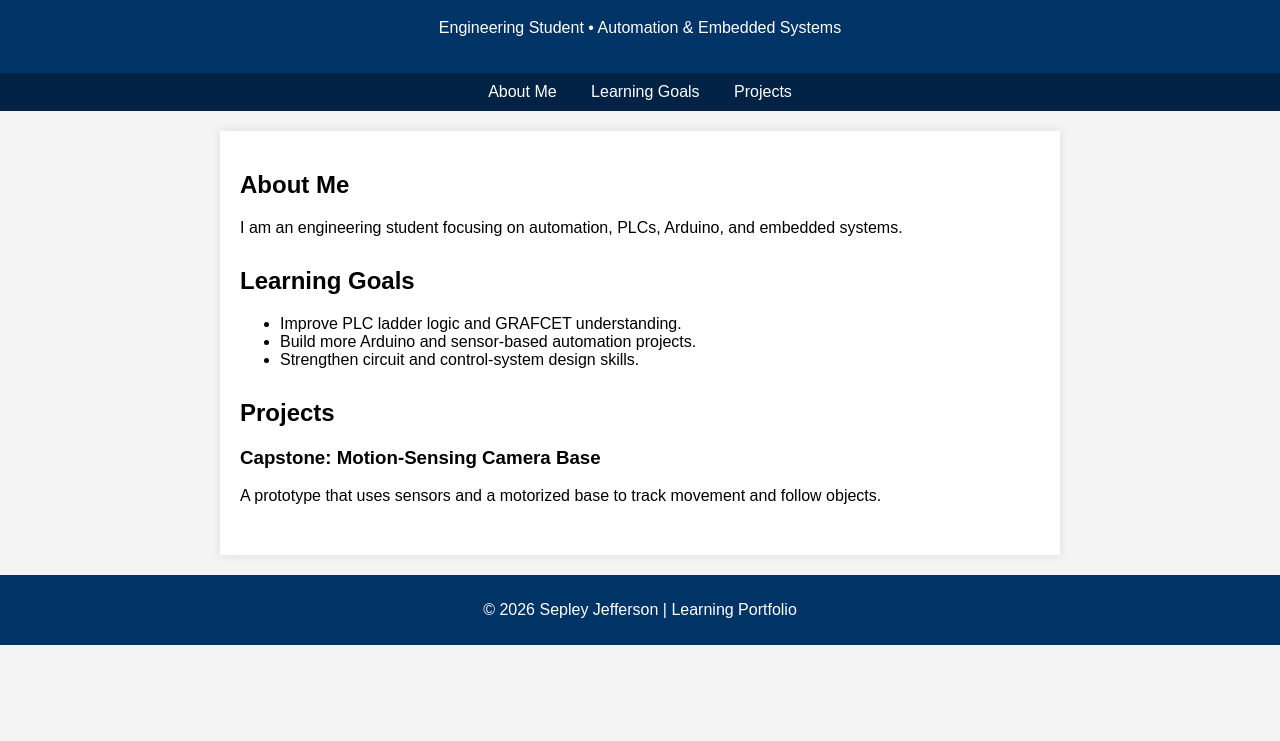
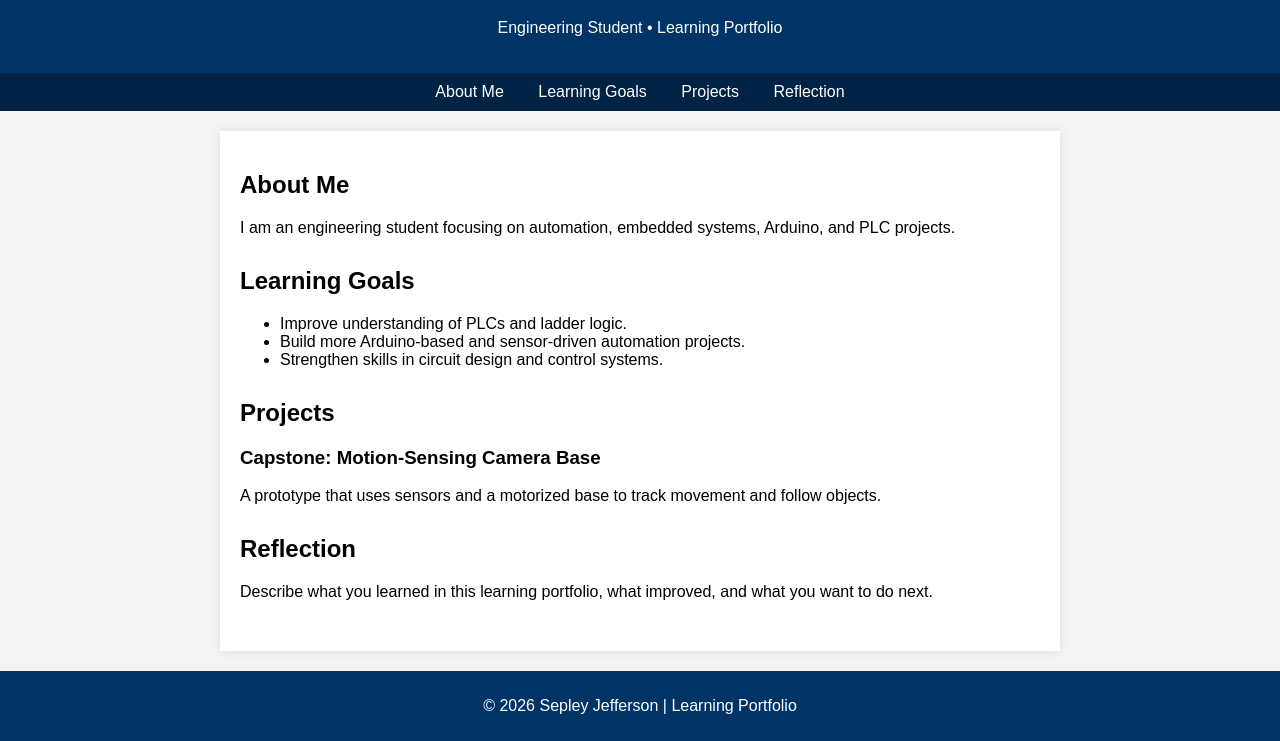
Before and after one commit to Sepurii/REYES-LEARNING-PORTFOLIO, a plain HTML site: page index.html in a window 1280 px wide. Shown: the part 81-822 px from the top of the page. Before the commit the page ends 800 px from the top, so only its background shows below. Drawn offline with Linux system fonts and the light colour scheme.

Commit message:
index.html

```diff
--- a/index.html
+++ b/index.html
@@ -2,33 +2,35 @@
 <html lang="en">
 <head>
   <meta charset="UTF-8" />
-  <title>Sepley Jefferson - Learning Portfolio</title>
+  <meta name="viewport" content="width=device-width, initial-scale=1.0"/>
+  <title>Learning Portfolio</title>
   <link rel="stylesheet" href="style.css" />
 </head>
 <body>
   <header>
     <h1>Sepley Jefferson</h1>
-    <p>Engineering Student • Automation & Embedded Systems</p>
+    <p>Engineering Student • Learning Portfolio</p>
   </header>
 
   <nav>
     <a href="#about">About Me</a>
     <a href="#goals">Learning Goals</a>
     <a href="#projects">Projects</a>
+    <a href="#reflection">Reflection</a>
   </nav>
 
   <main>
     <section id="about">
       <h2>About Me</h2>
-      <p>I am an engineering student focusing on automation, PLCs, Arduino, and embedded systems.</p>
+      <p>I am an engineering student focusing on automation, embedded systems, Arduino, and PLC projects.</p>
     </section>
 
     <section id="goals">
       <h2>Learning Goals</h2>
       <ul>
-        <li>Improve PLC ladder logic and GRAFCET understanding.</li>
-        <li>Build more Arduino and sensor-based automation projects.</li>
-        <li>Strengthen circuit and control‑system design skills.</li>
+        <li>Improve understanding of PLCs and ladder logic.</li>
+        <li>Build more Arduino‑based and sensor‑driven automation projects.</li>
+        <li>Strengthen skills in circuit design and control systems.</li>
       </ul>
     </section>
 
@@ -39,6 +41,11 @@
         <p>A prototype that uses sensors and a motorized base to track movement and follow objects.</p>
       </article>
     </section>
+
+    <section id="reflection">
+      <h2>Reflection</h2>
+      <p>Describe what you learned in this learning portfolio, what improved, and what you want to do next.</p>
+    </section>
   </main>
 
   <footer>
```
